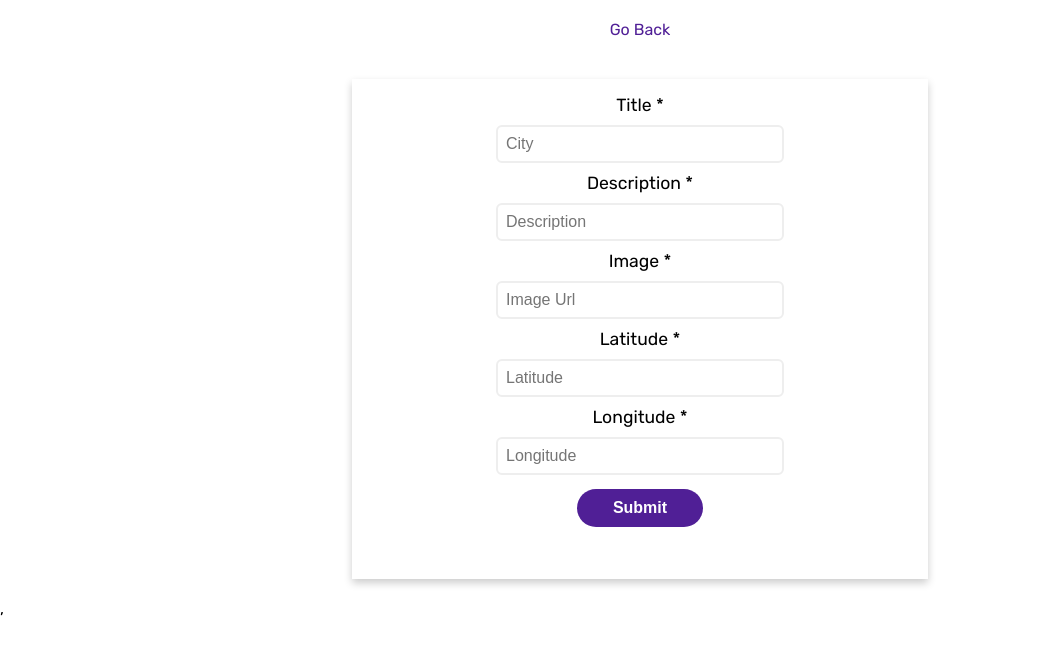
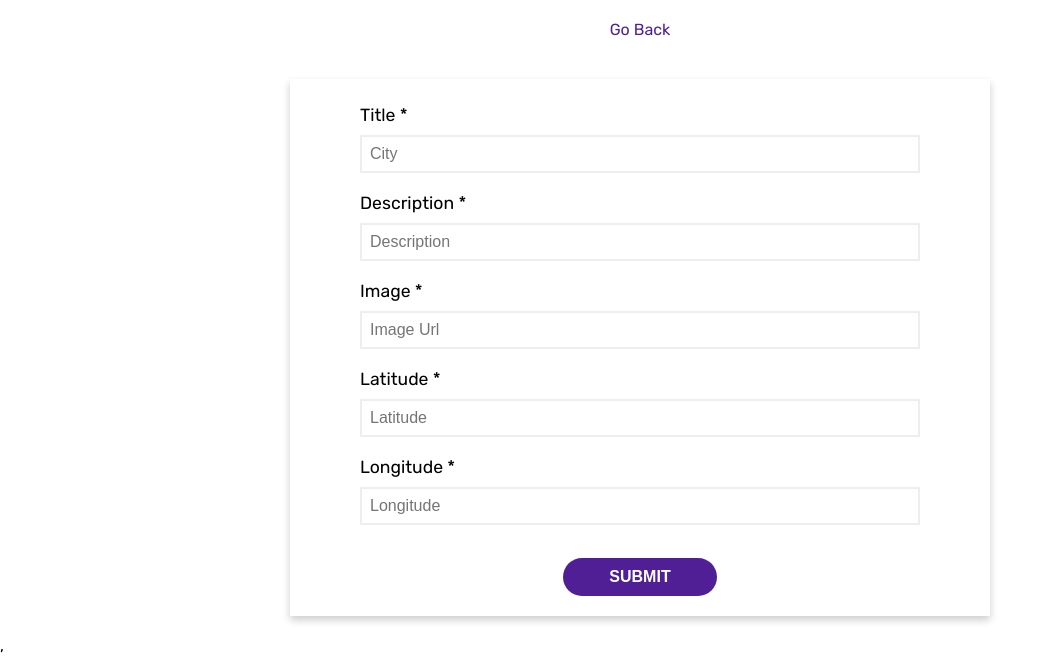
Before and after one commit to osamagamal7/world-cities, a React (Create React App) app: page /add-post in a window 1280 px wide. Shown: the top 662 px of the page, without its empty margins (0-1056 px from the left). Built offline with nearby package versions, Linux system fonts and the light colour scheme; no server answers.

Commit message:
update UI

```diff
--- a/src/components/Button/Button.style.ts
+++ b/src/components/Button/Button.style.ts
@@ -10,15 +10,14 @@ export const CustomButton = styled.button`
   font-weight: 600;
   background-color: ${(props: CustomButtonType) =>
     props.dangerBackground ? theme.danger : theme.primary};
+  text-transform: uppercase;
   border-radius: 20px;
   color: ${theme.white};
   padding: 10px 20px;
-  text-align: center;
-  display: inline;
   font-size: 16px;
   cursor: pointer;
   transition: 0.5s all ease-out;
-  margin-top: 10px;
+  margin: 10px 0;
   width: 30%;
 
   &:hover {
--- a/src/components/form/CustomInput.tsx
+++ b/src/components/form/CustomInput.tsx
@@ -17,8 +17,8 @@ export const CustomInput: React.FC<CustomInputProps> = ({
     value,
 }) => {
     return (
-        <>
-            <CustomLabel style={{ display: 'block' }}>{title}</CustomLabel>
+        <div style={{ margin: '10px 0 0 0' }}>
+            <CustomLabel htmlFor={id}>{title}</CustomLabel>
             <input
                 className="custom-input"
                 id={id}
@@ -27,6 +27,6 @@ export const CustomInput: React.FC<CustomInputProps> = ({
                 type="text"
                 placeholder={placeholder}
             />
-        </>
+        </div>
     );
 };
--- a/src/components/form/Form.style.tsx
+++ b/src/components/form/Form.style.tsx
@@ -4,4 +4,6 @@ export const CustomLabel = styled.label`
   display: block;
   font-size: 1.1em;
   padding: 6px 0;
+  text-align: left;
+  margin: 0 10%;
 `;
--- a/src/components/post/PostTile.style.tsx
+++ b/src/components/post/PostTile.style.tsx
@@ -1,21 +1,25 @@
 import styled from "styled-components";
 
-export const GridContainer = styled.div`
-  display: grid;
-  grid-template-columns: repeat(8, 1fr);
-  gap: 20px;
+type maxWidth = {
+  maxWidth: string
+}
+
+export const PostContainer = styled.div`
+  display: flex;
+  justify-content: center;
 `;
 
 export const InnerPostTile = styled.div`
-  grid-column: 2/8;
-  place-self: center;
-  width: 400px;
-  margin: 2em 0;
+  width: 75%;
   box-shadow: 0 4px 8px 0 rgba(0,0,0,0.2);
   transition: 0.3s;
   padding: 0 0 15px 0;
+  min-height: 450px;
+  margin: 25px 0;
+  height : auto;
   @media (min-width: 768px) {
-      width: 600px;
+      max-width: ${(props: maxWidth) =>
+    props.maxWidth};
   }
   }
 `;
@@ -26,43 +30,33 @@ export const PosttEditContainer = styled.div`
   padding: 15px 0;
   @media (min-width: 768px) {
       flex-direction: row;
-      justify-content: space-around;
-  }
-  }
-`;
-
-export const PostDetailsWrapper = styled.div`
-    width: 75%;
-    box-shadow: 0 4px 8px 0 rgba(0,0,0,0.2);
-    justify-content: center;
-    transition: 0.3s;
-    margin: 20px 0;
-    height: 450px;
-    @media (min-width: 768px) {
-        width: 40%;
+      justify-content: space-between;
+      padding: 0 3em;
   }
   }
 `;
 
 export const FormWrapper = styled.div`
     width: 75%;
-    height: 500px;
+    height: auto;
     box-shadow: 0 4px 8px 0 rgba(0,0,0,0.2);
     transition: 0.3s;
     margin: 20px 0;
     padding: 10px 0;
     text-align: center;
     @media (min-width: 768px) {
-        width: 45%;
+        width: ${(props: maxWidth) =>
+    props.maxWidth};
+        max-width: 700px
   }
   }
 `;
 
 export const CustomImage = styled.img`
-  height: 200px;
+  min-height: 200px;
+  max-height: 250px;
   width: 100%;
   @media (min-width: 768px) {
-    width: 100%;
     object-fit: cover;
     margin: 0 0%;
   }
@@ -73,6 +67,7 @@ export const TextBody = styled.p`
   font-size: 1em;
   padding: 10px 16px;
   opacity: 0.5;
+
   @media (min-width: 768px) {
     font-size: 1.1em;
   }
--- a/src/index.css
+++ b/src/index.css
@@ -37,12 +37,11 @@ code {
 }
 .custom-input {
   border: 2px solid #eee;
-  border-radius: 6px;
   font-size: 1rem;
   margin: 0.25rem;
   padding: 0.5rem;
   transition: background-color 0.5s ease-out;
-  width: 50%;
+  width: 80%;
 }
 
 .custom-input:focus {
```
